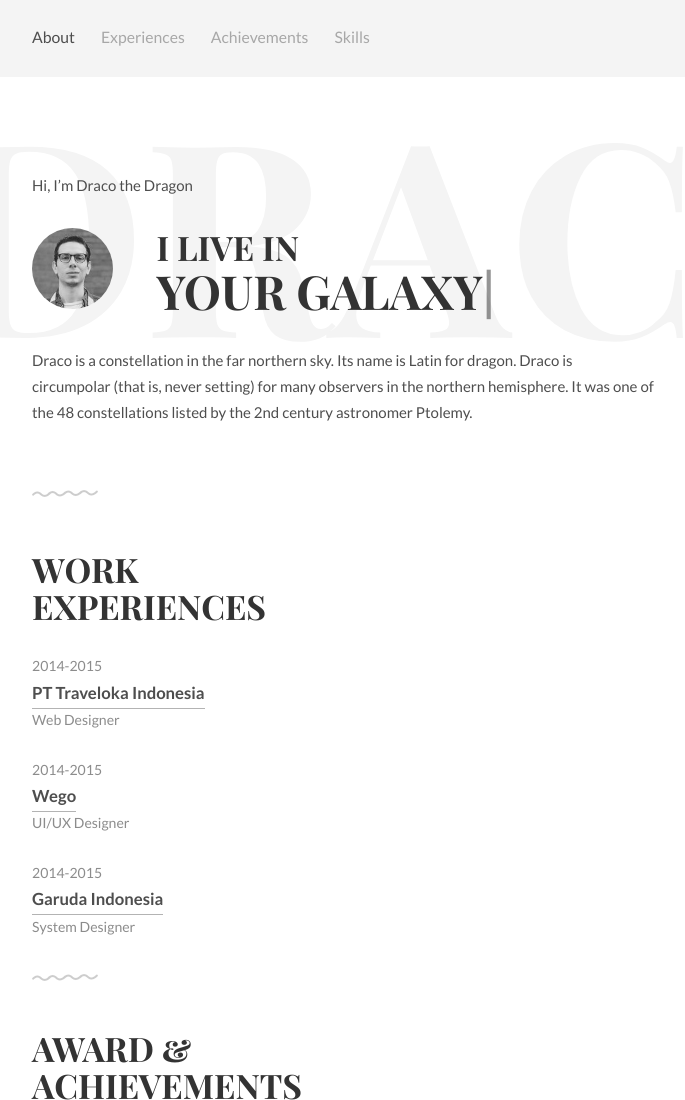
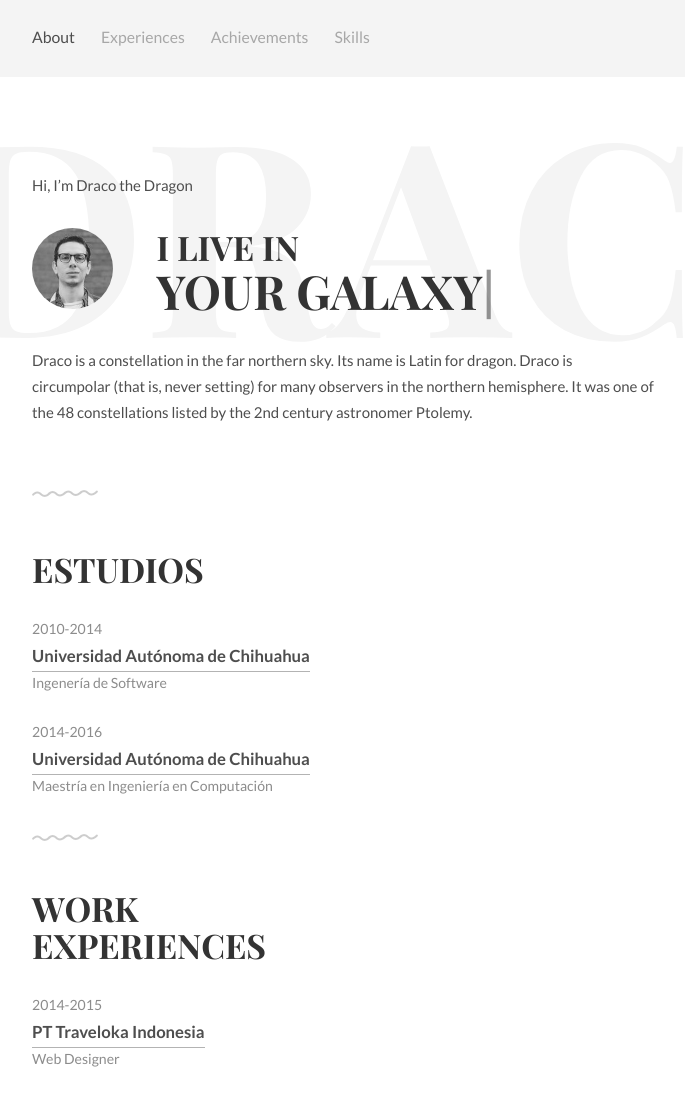
Before and after one commit to afnizarnur/draco, a plain HTML site: page index.html in a window 1280 px wide. Shown: the top 1100 px of the page, without its empty margins (297-982 px from the left). Drawn offline with Linux system fonts and the light colour scheme.

Commit message:
Se agrega sección de estudios

```diff
--- a/index.html
+++ b/index.html
@@ -55,6 +55,23 @@
 					Draco is a constellation in the far northern sky. Its name is Latin for dragon. Draco is circumpolar (that is, never setting) for many observers in the northern hemisphere. It was one of the 48 constellations listed by the 2nd century astronomer Ptolemy.
 				</p>
 			</div>
+		</div>
+	</div>
+
+	<!-- Work Experience -->
+	<div class="work section second" id="experiences">
+		<div class="container">
+			<h1>Estudios</h1>
+			<ul class="work-list">
+				<li>2010-2014</li>
+				<li><a href="#">Universidad Autónoma de Chihuahua</a></li>
+				<li>Ingenería de Software</li>
+			</ul>
+			<ul class="work-list">
+				<li>2014-2016</li>
+				<li><a href="#">Universidad Autónoma de Chihuahua</a></li>
+				<li>Maestría en Ingeniería en Computación</li>
+			</ul>
 		</div>
 	</div>
 
```
